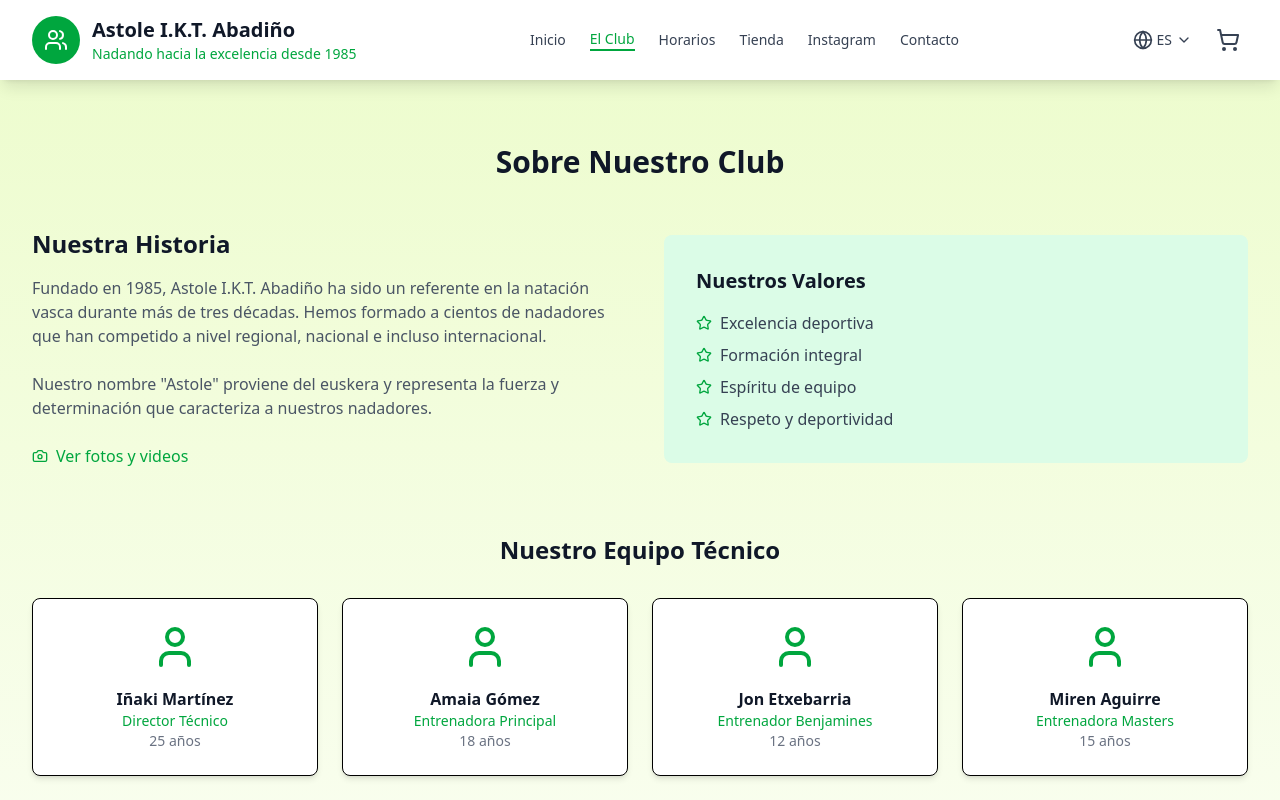
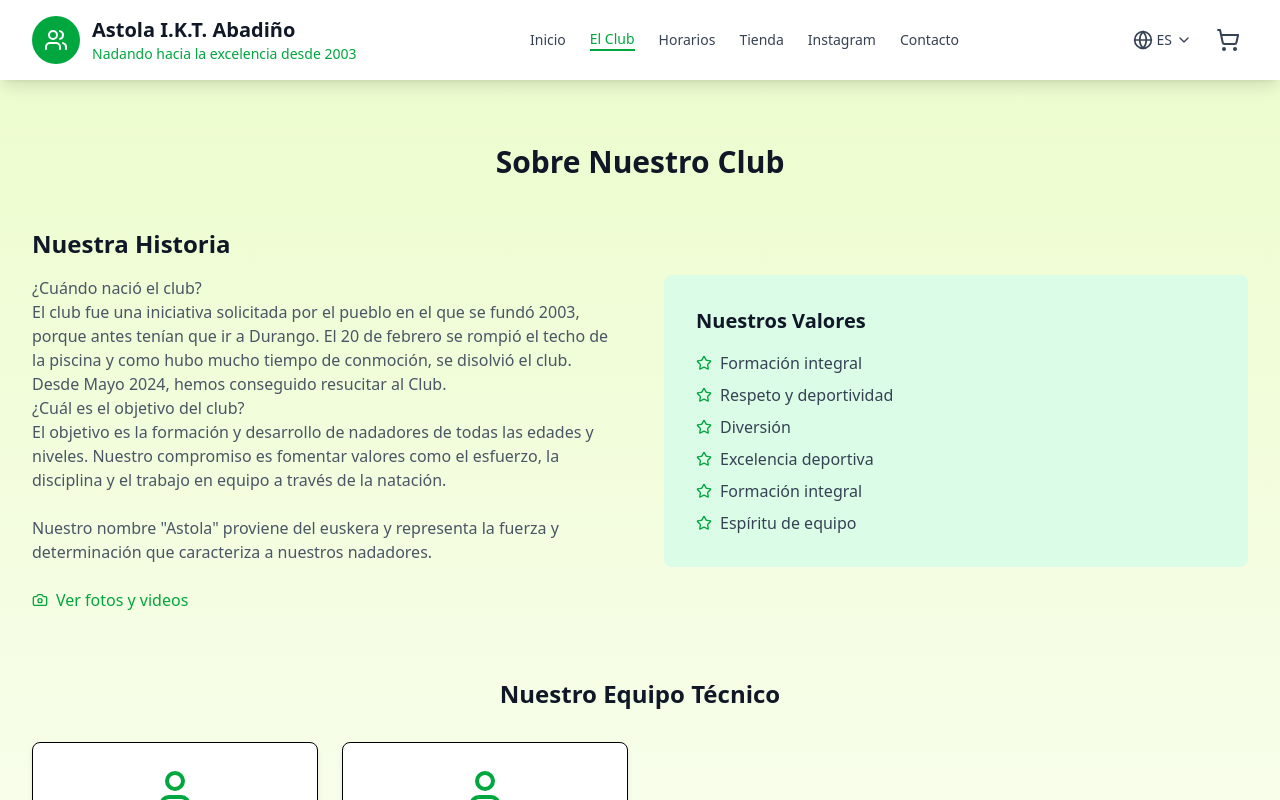
Before and after one commit to gelexpe/astoleikt-web, a React (Vite) app: page / in a window 1280 px wide. Both pictures are taken after a click on the button "Conoce nuestro club". Shown: the top 800 px of the page. Built offline with nearby package versions, Linux system fonts and the light colour scheme.

Commit message:
Primera versión de la web de Astole I.K.T. Abadiño publicable

```diff
--- a/src/App.jsx
+++ b/src/App.jsx
@@ -17,15 +17,19 @@ const App = () => {
       instagram: 'Instagram',
       contacto: 'Contacto',
       welcome: 'Bienvenidos a',
-      clubDescription: 'El Club de Natación Astole I.K.T. Abadiño es una institución deportiva con más de 35 años de historia, dedicada a la formación y desarrollo de nadadores de todas las edades y niveles. Nuestro compromiso es fomentar valores como el esfuerzo, la disciplina y el trabajo en equipo a través de la natación.',
+      clubDescription: '¡Bienvenidos al Club de Natación de Abadiño! Nos complace daros la bienvenida a esta nueva etapa del club. Hemos logrado resucitarlo con más fuerza y compromiso. Nuestro objetivo es formar y desarrollar nadadores de todas las edades y niveles, fomentando valores como el esfuerzo, la disciplina y el trabajo en equipo. ¡Gracias por uniros a este nuevo capítulo!',
       knowClub: 'Conoce nuestro club',
       followInstagram: 'Síguenos en Instagram',
       aboutClub: 'Sobre Nuestro Club',
       ourHistory: 'Nuestra Historia',
-      founded: 'Fundado en 1985, Astole I.K.T. Abadiño ha sido un referente en la natación vasca durante más de tres décadas. Hemos formado a cientos de nadadores que han competido a nivel regional, nacional e incluso internacional.',
-      nameMeaning: 'Nuestro nombre "Astole" proviene del euskera y representa la fuerza y determinación que caracteriza a nuestros nadadores.',
+      founded: [ '¿Cuándo nació el club?',
+                         'El club fue una iniciativa solicitada por el pueblo en el que se fundó 2003, porque antes tenían que ir a Durango. El 20 de febrero se rompió el techo de la piscina y como hubo mucho tiempo de conmoción, se disolvió el club. Desde Mayo 2024, hemos conseguido resucitar al Club.',
+                         '¿Cuál es el objetivo del club?',
+                         'El objetivo es la formación y desarrollo de nadadores de todas las edades y niveles. Nuestro compromiso es fomentar valores como el esfuerzo, la disciplina y el trabajo en equipo a través de la natación.'
+                       ],
+      nameMeaning: 'Nuestro nombre "Astola" proviene del euskera y representa la fuerza y determinación que caracteriza a nuestros nadadores.',
       ourValues: 'Nuestros Valores',
-      values: ['Excelencia deportiva', 'Formación integral', 'Espíritu de equipo', 'Respeto y deportividad'],
+      values: ['Formación integral','Respeto y deportividad','Diversión','Excelencia deportiva', 'Formación integral', 'Espíritu de equipo'],
       technicalTeam: 'Nuestro Equipo Técnico',
       trainingSchedule: 'Horarios de Entrenamiento',
       officialStore: 'Tienda Oficial',
@@ -35,15 +39,15 @@ const App = () => {
       contact: 'Contacto',
       contactInfo: 'Información de Contacto',
       address: 'Piscina Municipal de Abadiño, Bizkaia',
-      phone: '+34 944 XXX XXX',
-      email: 'info@astoleikt.es',
+      phone: '+34 679 636 518',
+      email: 'astolait@gmail.com',
       hours: 'Lunes a Viernes: 16:00 - 21:00',
       contactForm: 'Formulario de Contacto',
       fullName: 'Nombre completo',
       emailAddress: 'Correo electrónico',
       message: 'Mensaje',
       sendMessage: 'Enviar Mensaje',
-      swimmingSince: 'Nadando hacia la excelencia desde 1985',
+      swimmingSince: 'Nadando hacia la excelencia desde 2003',
       summerCamps: 'Udalekuak',
       masters: 'Masterrak',
       basqueChampionship: 'EH Txapelketa',
@@ -61,13 +65,16 @@ const App = () => {
       instagram: 'Instagram',
       contacto: 'Kontaktua',
       welcome: 'Ongi etorri',
-      clubDescription: 'Astole I.K.T. Abadiñoko Igeriketa Kluba 35 urte baino gehiagoko historia duen erakunde kirola da, adin eta maila guztietako igerilarien formazioari eta garapenari eskainia. Gure konpromisoa ahalegina, diziplina eta talde-lana bezalako balioak sustatzea da igeriketaren bidez.',
+      clubDescription: 'Ongi etorri Abadiñoko Igeriketa Klubera! Ongi etorri klubaren etapa berri honetara. Indar eta konpromiso handiagoz berpiztea lortu dugu. Gure helburua adin eta maila guztietako igerilariak prestatzea eta garatzea da, esfortzua, diziplina eta talde-lana bezalako balioak sustatuz. Eskerrik asko kapitulu berri honetan sartzeagatik!',
       knowClub: 'Ezagutu gure kluba',
       followInstagram: 'Jarraitu gaitzazu Instagramen',
       aboutClub: 'Gure Klubari buruz',
       ourHistory: 'Gure Historia',
-      founded: '1985ean sortua, Astole I.K.T. Abadiño Euskal Herriko igeriketan erreferente izan da hiru hamarkada baino gehiagoz. Eskualdeko, nazionaleko eta baita nazioarteko mailan lehiatu diren ehunka igerilari prestatu ditugu.',
-      nameMeaning: 'Gure "Astole" izena euskarazko hitzetik dator eta gure igerilariek dituzten indarra eta erabakitasuna adierazten du.',
+      founded: ['Noiz jaio zen kluba?',
+                        'Kluba 2003 sortu zen herriak eskatutako ekimena izan zen, lehenago Durangora joan behar zutelako. Otsailaren 20an pistinaren sabaia apurtu zen eta denbora luzez konpozioa izan zenez, kluba desegin zen. Maitz 2024tik, Kluba berpiztea lortu dugu.',
+                        'Zein da klubaren helburua?',
+                        'Helburua adin eta maila guztietako igerilarien prestakuntza eta garapena da. Gure konpromisoa da igeriketaren bidez ahalegina, diziplina eta talde-lana bezalako balioak sustatzea.'],
+      nameMeaning: 'Gure "Astola" izena euskarazko hitzetik dator eta gure igerilariek dituzten indarra eta erabakitasuna adierazten du.',
       ourValues: 'Gure Balioak',
       values: ['Kirol maila bikaina', 'Formazio integrala', 'Talde espiritu', 'Errespetua eta kiroltasuna'],
       technicalTeam: 'Gure Teknikari Taldea',
@@ -87,7 +94,7 @@ const App = () => {
       emailAddress: 'Posta elektronikoa',
       message: 'Mezua',
       sendMessage: 'Bidali Mezua',
-      swimmingSince: '1985etik aurrera maila bikainera igeritzen',
+      swimmingSince: '2003tik aurrera maila bikainera igeritzen',
       summerCamps: 'Udalekuak',
       masters: 'Masterrak',
       basqueChampionship: 'EH Txapelketa',
@@ -197,7 +204,7 @@ const App = () => {
   ];
 
   const clubInfo = {
-    name: "Astole I.K.T. Abadiño",
+    name: "Astola I.K.T. Abadiño",
     slogan: t.swimmingSince,
     description: t.clubDescription,
     values: t.values,
@@ -206,19 +213,15 @@ const App = () => {
   };
 
   const trainingSchedule = [
-    { group: "Benjamín", age: language === 'es' ? "2017/2016/2015" : "2017/2016/2015", schedule: language === 'es' ? ["Lunes, Miércoles 17:00-18:00", "Martes, Jueves 18:30-19:30"]
-    : ["Astelehena, Asteazkena 17:00-18:00", "Asteartea, Osteguna 18:30-19:30"] },
-    { group: "Alevín", age: language === 'es' ? "9-10 años" : "9-10 urte", schedule: language === 'es' ? "Lunes a Viernes 18:00-19:30" : "Astelehena-Ostirala 18:00-19:30" },
-    { group: "Infantil", age: language === 'es' ? "11-13 años" : "11-13 urte", schedule: language === 'es' ? "Lunes a Viernes 19:30-21:00" : "Astelehena-Ostirala 19:30-21:00" },
-    { group: "Junior/Sénior", age: language === 'es' ? "14+ años" : "14+ urte", schedule: language === 'es' ? "Lunes a Sábado 07:00-09:00" : "Astelehena-Larunbata 07:00-09:00" },
+    { group: "Benjamín", age: language === 'es' ? "2017/2016/2015" : "2017/2016/2015", schedule: language === 'es' ? ["Lunes, Miércoles 17:00-18:00", "Martes, Jueves 18:30-19:30"] : ["Astelehena, Asteazkena 17:00-18:00", "Asteartea, Osteguna 18:30-19:30"] },
+    { group: "Alevín", age: language === 'es' ? "2014/2013" : "2014/2013", schedule: language === 'es' ? ["Lunes, Miércoles 17:00-18:00", "Martes, Jueves 18:30-19:30"]:["Astelehena, Asteazkena 17:00-18:00", "Asteartea, Osteguna 18:30-19:30"] },
+    { group: "G3", age: language === 'es' ? "2010/201172012" : "2010/2011/2012", schedule: language === 'es' ? ["Lunes, Miércoles 17:00-18:00", "Martes, Jueves 18:30-19:30"]:["Astelehena, Asteazkena 17:00-18:00", "Asteartea, Osteguna 18:30-19:30"] },
     { group: "Masters", age: language === 'es' ? "Adultos" : "Adin handikoa", schedule: language === 'es' ? "Martes, Jueves 20:00-21:30" : "Asteartea, Osteguna 20:00-21:30" }
   ];
 
   const staff = [
-    { name: "Iñaki Martínez", role: language === 'es' ? "Director Técnico" : "Zuzendari Teknikoa", experience: language === 'es' ? "25 años" : "25 urte" },
-    { name: "Amaia Gómez", role: language === 'es' ? "Entrenadora Principal" : "Entrenatzaile Nagusia", experience: language === 'es' ? "18 años" : "18 urte" },
-    { name: "Jon Etxebarria", role: language === 'es' ? "Entrenador Benjamines" : "Benjaminen Entrenatzailea", experience: language === 'es' ? "12 años" : "12 urte" },
-    { name: "Miren Aguirre", role: language === 'es' ? "Entrenadora Masters" : "Masterrak Entrenatzailea", experience: language === 'es' ? "15 años" : "15 urte" }
+    { name: "Alfonso", role: language === 'es' ? "Presidente" : "Presidentea" },
+    { name: "Jokin", role: language === 'es' ? "Entrenadora Principal" : "Entrenatzaile Nagusia" },
   ];
 
   return (
@@ -312,11 +315,14 @@ const App = () => {
         <section className="relative py-20 px-4 sm:px-6 lg:px-8">
           <div className="max-w-7xl mx-auto text-center">
             <h2 className="text-4xl md:text-6xl font-bold text-gray-900 mb-6">
-              {t.welcome} <span className="text-green-600">Astole I.K.T.</span>
+              {t.welcome} <span className="text-green-600">Astola I.K.T.</span>
             </h2>
-            <p className="text-xl text-gray-600 mb-8 max-w-3xl mx-auto">
-              {t.clubDescription}
-            </p>
+
+<p className="text-xl text-gray-600 mb-8 max-w-3xl mx-auto">
+  {t.clubDescription}
+</p>
+
+
             <div className="flex flex-wrap justify-center gap-4">
               <button
                 onClick={() => setActiveSection('club')}
@@ -345,9 +351,15 @@ const App = () => {
             <div className="grid md:grid-cols-2 gap-12 items-center mb-16">
               <div>
                 <h3 className="text-2xl font-semibold text-gray-900 mb-4">{t.ourHistory}</h3>
-                <p className="text-gray-600 mb-6">
-                  {t.founded}
-                </p>
+
+            <div className="text-gray-600 mb-6">
+              {t.founded.map((paragraph, index) => (
+                <p key={index}>{paragraph}</p>
+              ))}
+            </div>
+
+
+
                 <p className="text-gray-600">
                   {t.nameMeaning}
                 </p>
@@ -750,7 +762,7 @@ const App = () => {
               </a>
             </div>
             <div className="text-gray-500 text-sm">
-              © {new Date().getFullYear()} Astole I.K.T. Abadiño. {language === 'es' ? 'Todos los derechos reservados.' : 'Eskubide guztiak erreserbaturik.'}
+              © {new Date().getFullYear()} Astola I.K.T. Abadiño. {language === 'es' ? 'Todos los derechos reservados.' : 'Eskubide guztiak erreserbaturik.'}
             </div>
           </div>
         </div>
```
